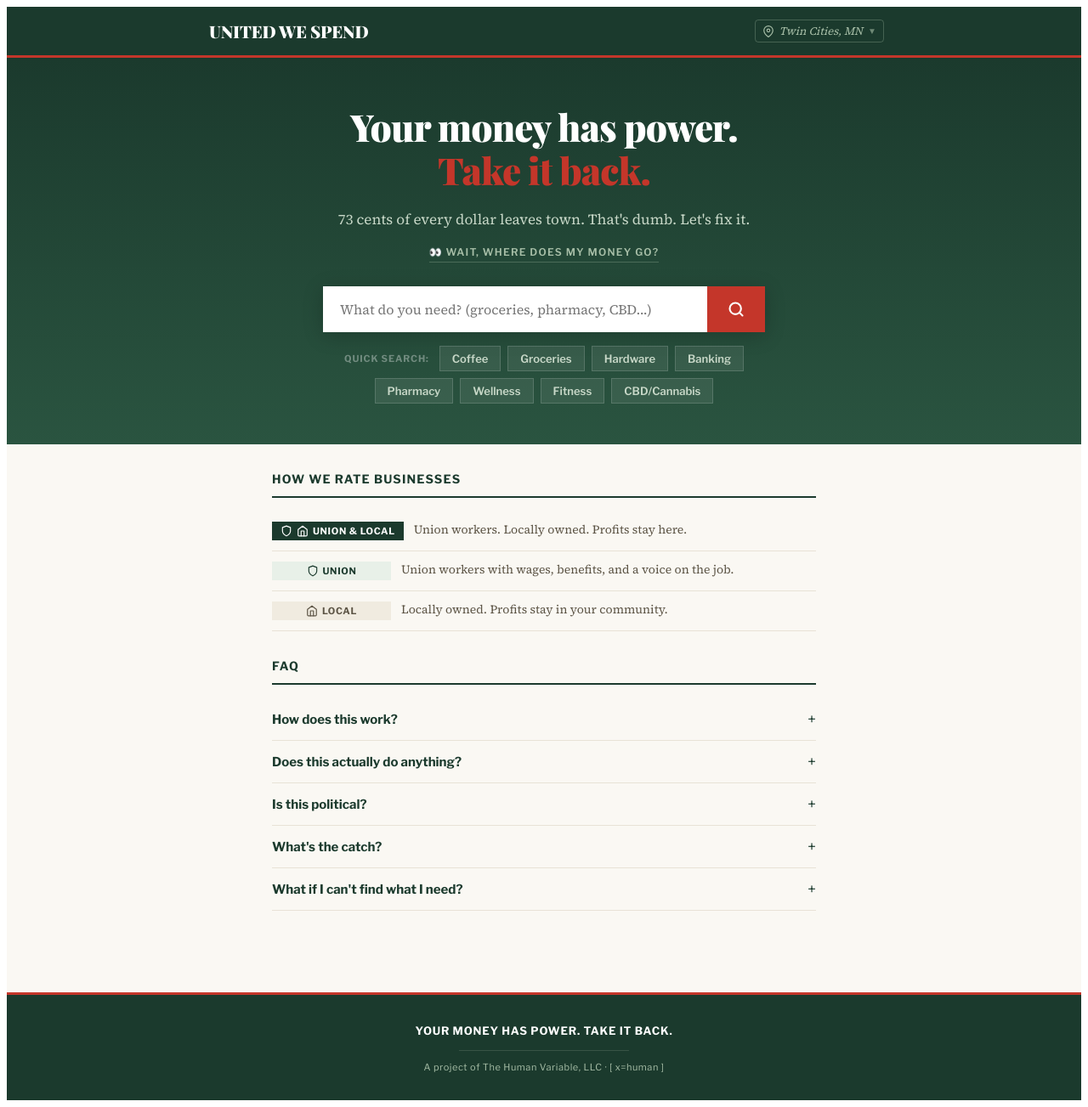
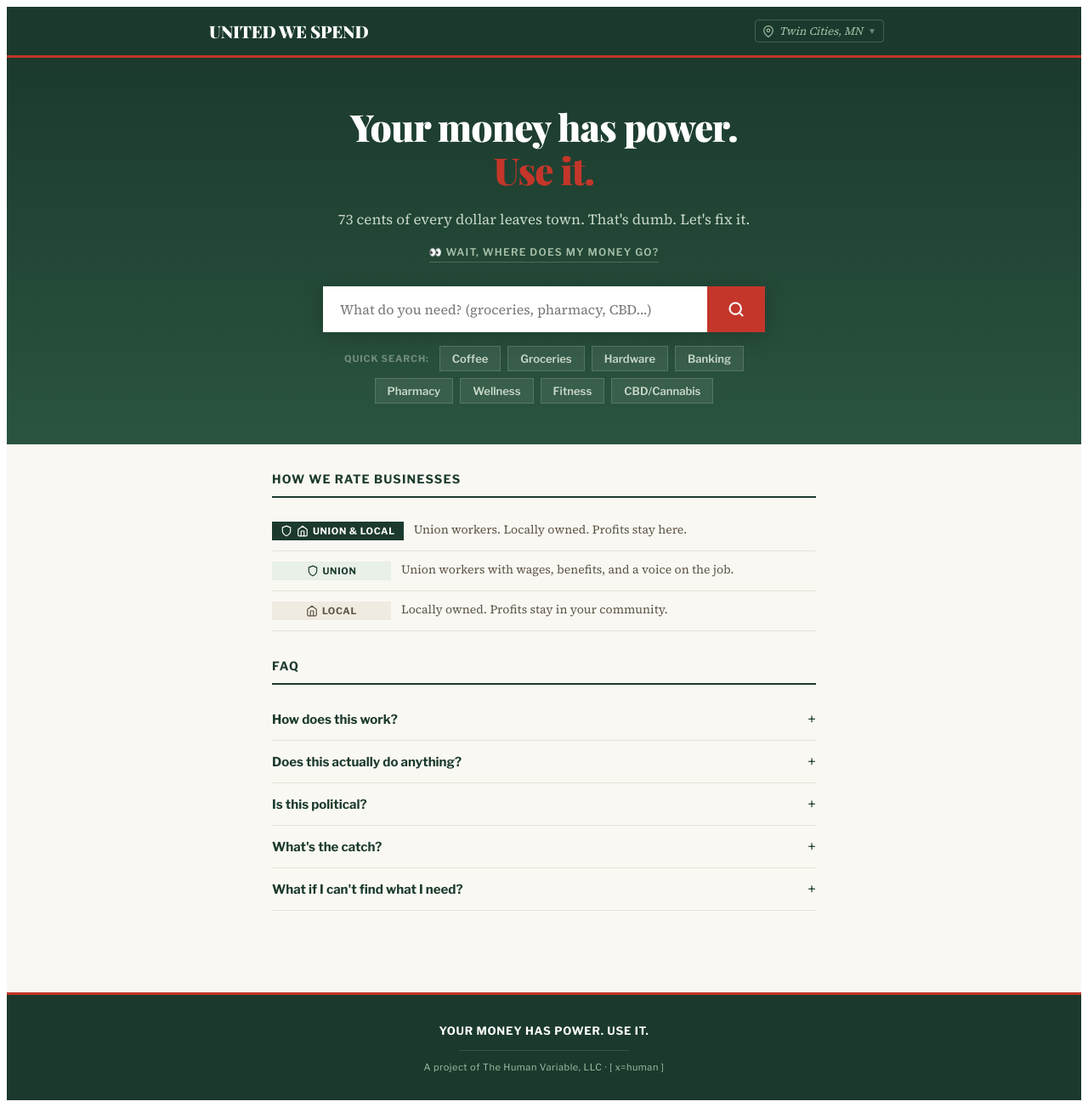
Before and after one commit to brygp954/unitedwespend, a React (Vite) app: page / in a window 1280 px wide. Shown: the whole page at 85% size. Built offline with nearby package versions, Linux system fonts and the light colour scheme.

Commit message:
Updated headline

```diff
--- a/src/App.jsx
+++ b/src/App.jsx
@@ -218,7 +218,7 @@ function ShareCard({ business, userName, onClose }) {
               fontSize: "14px", fontWeight: 700, color: "#FFFFFF",
               letterSpacing: "0.02em",
             }}>
-              Your money has power. Take it back.
+              Your money has power. Use it.
             </div>
             <div style={{
               fontFamily: "'Libre Franklin', sans-serif",
@@ -1230,7 +1230,7 @@ export default function UnitedWeSpend() {
             fontFamily: "'Playfair Display', Georgia, serif", fontSize: "clamp(28px, 6vw, 44px)",
             fontWeight: 900, color: "#FFFFFF", lineHeight: 1.15, margin: "0 0 20px 0", letterSpacing: "-0.02em",
           }}>
-            Your money has power.<br /><span style={{ color: "#C4362A" }}>Take it back.</span>
+            Your money has power.<br /><span style={{ color: "#C4362A" }}>Use it.</span>
           </h1>
 
           <p style={{
@@ -1344,7 +1344,7 @@ export default function UnitedWeSpend() {
                 Every purchase is a shift from the billionaire economy to yours.
               </p>
               <p style={{ fontFamily: "'Libre Franklin', sans-serif", fontSize: "12px", color: "#8B7D6B", margin: 0, fontWeight: 600, textTransform: "uppercase", letterSpacing: "0.05em" }}>
-                Your money has power. Take it back.
+                Your money has power. Use it.
               </p>
             </div>
           </>
@@ -1401,7 +1401,7 @@ export default function UnitedWeSpend() {
           fontWeight: 700, color: "#FFFFFF", textTransform: "uppercase",
           letterSpacing: "0.06em", marginBottom: "12px", lineHeight: 1.6,
         }}>
-          Your money has power. Take it back.
+          Your money has power. Use it.
         </div>
         <div style={{ height: "1px", background: "rgba(168,191,168,0.2)", maxWidth: "200px", margin: "0 auto 12px" }} />
         <p style={{ fontFamily: "'Libre Franklin', sans-serif", fontSize: "11px", color: "#A8BFA8", margin: "0", letterSpacing: "0.05em" }}>
```
